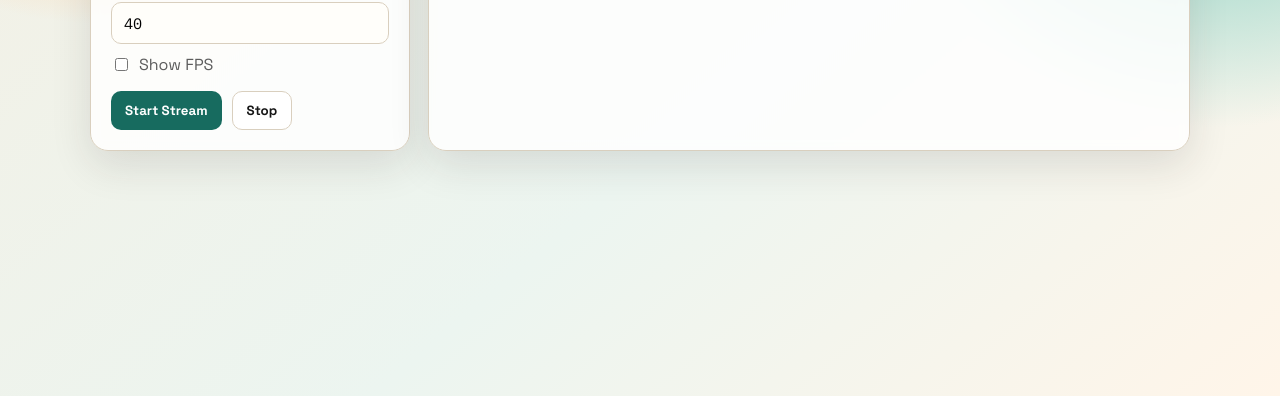
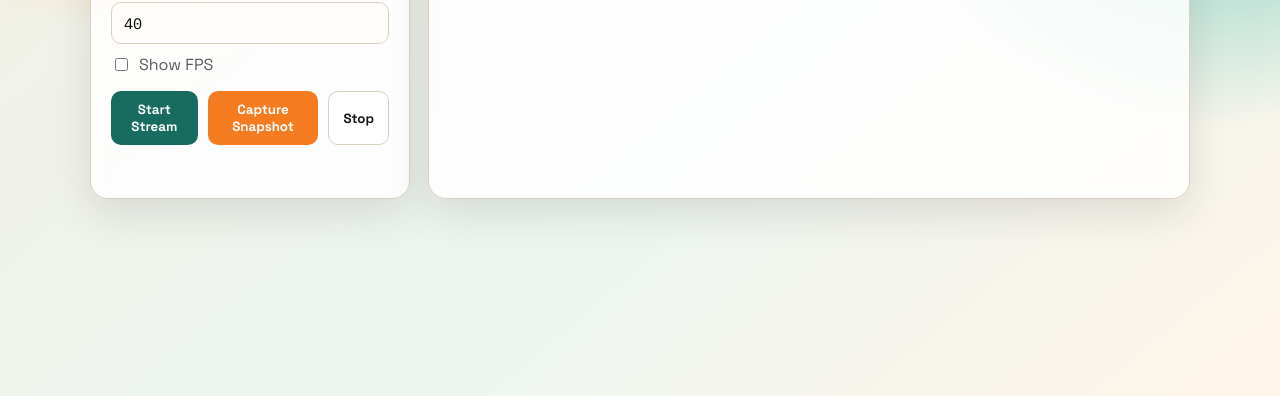
Before and after one commit to coderashhar/Computer-Vision-Project, a Flask app: page / in a window 1280 px wide. Shown: the part 436-832 px from the top of the page. Run offline with Flask 3, Linux system fonts and the light colour scheme.

Commit message:
feat(web): add snapshot button, status feedback, and health endpoint

```diff
--- a/static/style.css
+++ b/static/style.css
@@ -101,6 +101,10 @@ button.ghost {
   border: 1px solid var(--line);
 }
 
+#captureBtn {
+  background: var(--brand-2);
+}
+
 .preview-head {
   display: flex;
   align-items: center;
@@ -125,6 +129,17 @@ button.ghost {
   object-fit: cover;
 }
 
+.message {
+  min-height: 1.3rem;
+  margin: 12px 0 0;
+  font-size: 0.9rem;
+  color: #1f5d52;
+}
+
+.message.error {
+  color: #a12424;
+}
+
 @media (max-width: 900px) {
   .layout {
     grid-template-columns: 1fr;
--- a/templates/index.html
+++ b/templates/index.html
@@ -38,9 +38,11 @@
 
           <div class="buttons">
             <button type="submit">Start Stream</button>
+            <button type="button" id="captureBtn">Capture Snapshot</button>
             <button type="button" id="stopBtn" class="ghost">Stop</button>
           </div>
         </form>
+        <p id="message" class="message" aria-live="polite"></p>
       </section>
 
       <section class="panel preview">
@@ -56,7 +58,14 @@
       const form = document.getElementById("controlsForm");
       const videoFeed = document.getElementById("videoFeed");
       const stopBtn = document.getElementById("stopBtn");
+      const captureBtn = document.getElementById("captureBtn");
       const statusTag = document.getElementById("status");
+      const message = document.getElementById("message");
+
+      function setMessage(text, isError = false) {
+        message.textContent = text;
+        message.classList.toggle("error", isError);
+      }
 
       function buildStreamUrl() {
         const formData = new FormData(form);
@@ -78,15 +87,32 @@
         event.preventDefault();
         statusTag.textContent = "Streaming";
         videoFeed.src = buildStreamUrl();
+        setMessage("Stream started.");
       });
 
       stopBtn.addEventListener("click", () => {
         videoFeed.removeAttribute("src");
         statusTag.textContent = "Stopped";
+        setMessage("Stream stopped.");
+      });
+
+      captureBtn.addEventListener("click", async () => {
+        try {
+          const response = await fetch("/snapshot", { method: "POST" });
+          const data = await response.json();
+          if (!response.ok || !data.ok) {
+            setMessage(data.error || "Could not save snapshot.", true);
+            return;
+          }
+          setMessage(`Snapshot saved: ${data.path}`);
+        } catch (error) {
+          setMessage("Network error while saving snapshot.", true);
+        }
       });
 
       videoFeed.addEventListener("error", () => {
         statusTag.textContent = "Camera error";
+        setMessage("Camera error. Check permissions or camera index.", true);
       });
     </script>
   </body>
--- a/web_app.py
+++ b/web_app.py
@@ -1,15 +1,32 @@
 from __future__ import annotations
 
+import threading
 import time
+from datetime import datetime
+from pathlib import Path
 from typing import Iterator
 
 import cv2
 import numpy as np
-from flask import Flask, Response, render_template, request
+from flask import Flask, Response, jsonify, render_template, request
 
 from src.face_detection import load_face_cascade
 
 app = Flask(__name__)
+
+_latest_jpeg: bytes | None = None
+_frame_lock = threading.Lock()
+
+
+def _set_latest_jpeg(frame_jpeg: bytes) -> None:
+    global _latest_jpeg
+    with _frame_lock:
+        _latest_jpeg = frame_jpeg
+
+
+def _get_latest_jpeg() -> bytes | None:
+    with _frame_lock:
+        return _latest_jpeg
 
 
 def _get_int_param(name: str, default: int, min_value: int = 0) -> int:
@@ -65,6 +82,7 @@ def generate_frames(
         )
         success, buffer = cv2.imencode(".jpg", frame)
         if success:
+            _set_latest_jpeg(buffer.tobytes())
             yield (
                 b"--frame\r\n"
                 b"Content-Type: image/jpeg\r\n\r\n" + buffer.tobytes() + b"\r\n"
@@ -119,9 +137,12 @@ def generate_frames(
             if not encoded:
                 continue
 
+            frame_jpeg = buffer.tobytes()
+            _set_latest_jpeg(frame_jpeg)
+
             yield (
                 b"--frame\r\n"
-                b"Content-Type: image/jpeg\r\n\r\n" + buffer.tobytes() + b"\r\n"
+                b"Content-Type: image/jpeg\r\n\r\n" + frame_jpeg + b"\r\n"
             )
     finally:
         cap.release()
@@ -152,5 +173,25 @@ def video_feed() -> Response:
     )
 
 
+@app.get("/health")
+def health() -> Response:
+    return jsonify({"status": "ok", "service": "face-detection-web"})
+
+
+@app.post("/snapshot")
+def snapshot() -> Response:
+    frame_jpeg = _get_latest_jpeg()
+    if frame_jpeg is None:
+        return jsonify({"ok": False, "error": "No frame available yet. Start stream first."}), 400
+
+    save_dir = Path("captures")
+    save_dir.mkdir(parents=True, exist_ok=True)
+    timestamp = datetime.now().strftime("%Y%m%d_%H%M%S")
+    snapshot_path = save_dir / f"web_snapshot_{timestamp}.jpg"
+    snapshot_path.write_bytes(frame_jpeg)
+
+    return jsonify({"ok": True, "path": str(snapshot_path)})
+
+
 if __name__ == "__main__":
     app.run(host="0.0.0.0", port=5000, debug=False, threaded=True)
```
Also changed, not shown: CHANGELOG.md, README.md.
